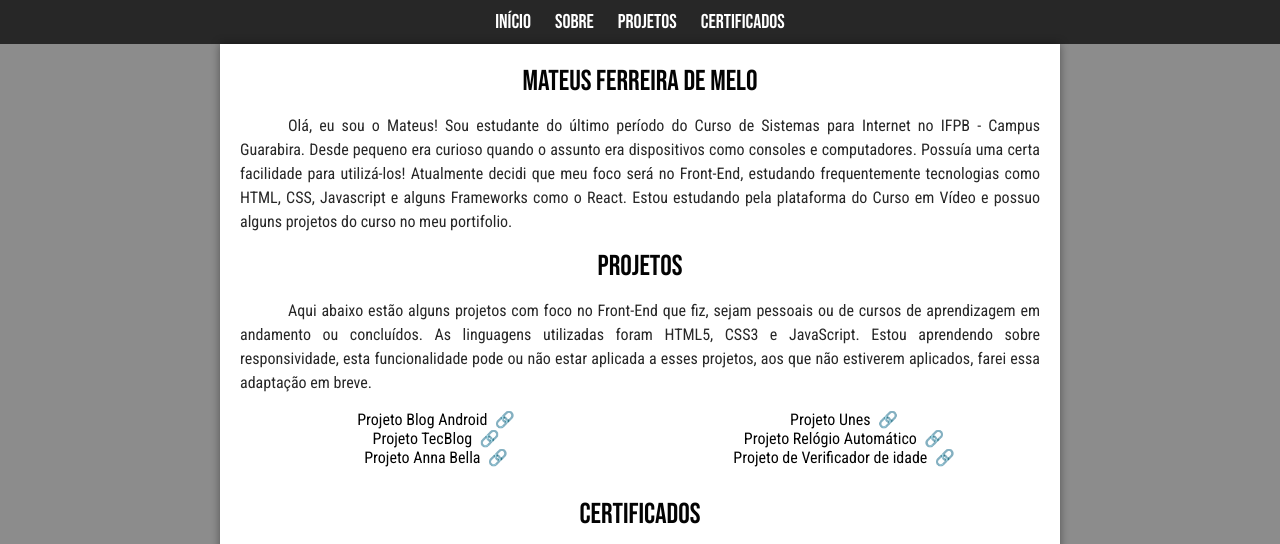
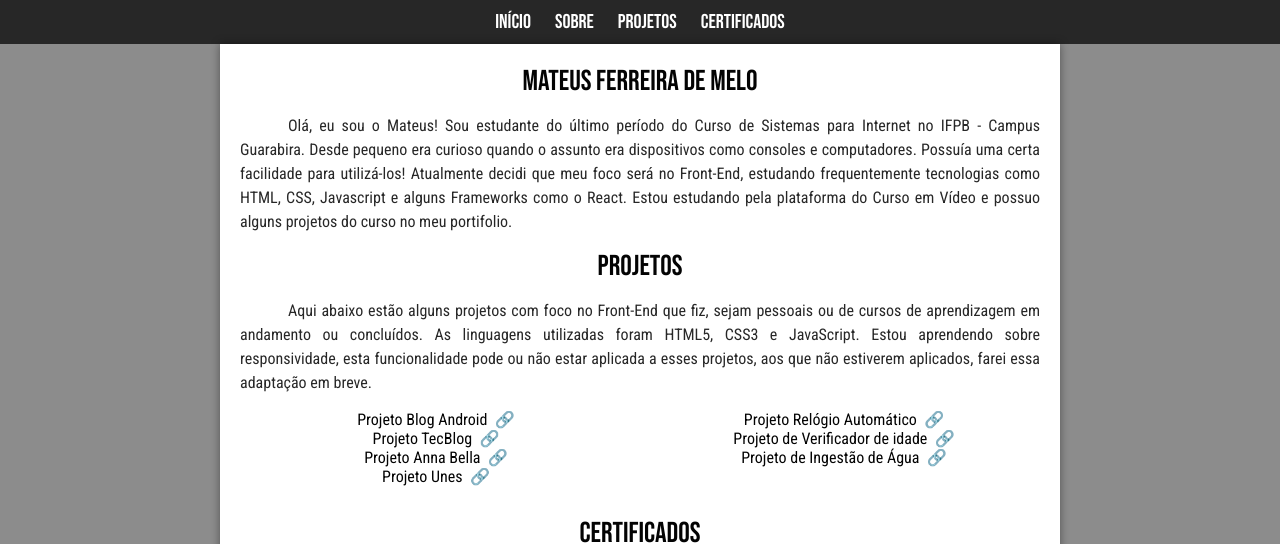
Before and after one commit to Mateusfmelo/Perfil, a plain HTML site: page index.html in a window 1280 px wide. Shown: the top 544 px of the page. Drawn offline with Linux system fonts and the light colour scheme.

Commit message:
Adicionando Novo Projeto Refatorado

```diff
--- a/index.html
+++ b/index.html
@@ -34,6 +34,7 @@
                 <li><a href="https://mateusfmelo.github.io/Projeto-Unes/" target="_blank" class="externo">Projeto Unes</a></li>
                 <li><a href="https://mateusfmelo.github.io/relogio_automatico/" target="_blank" class="externo">Projeto Relógio Automático</a></li>
                 <li><a href="https://mateusfmelo.github.io/verificador_idade/" target="_blank" class="externo">Projeto de Verificador de idade</a></li>
+                <li><a href="https://mateusfmelo.github.io/ingestao_agua/" target="_blank" class="externo">Projeto de Ingestão de Água</a></li>
             </ul>
         </div>
 
```
